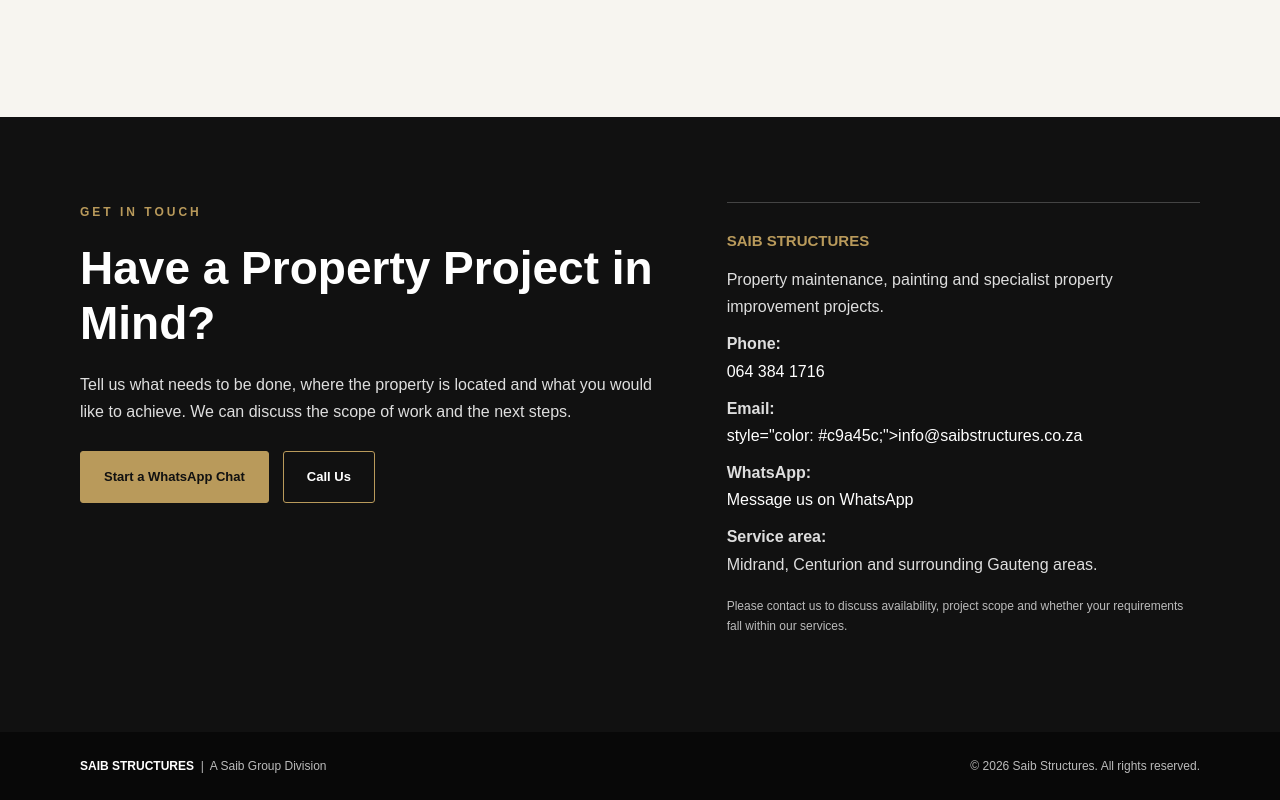
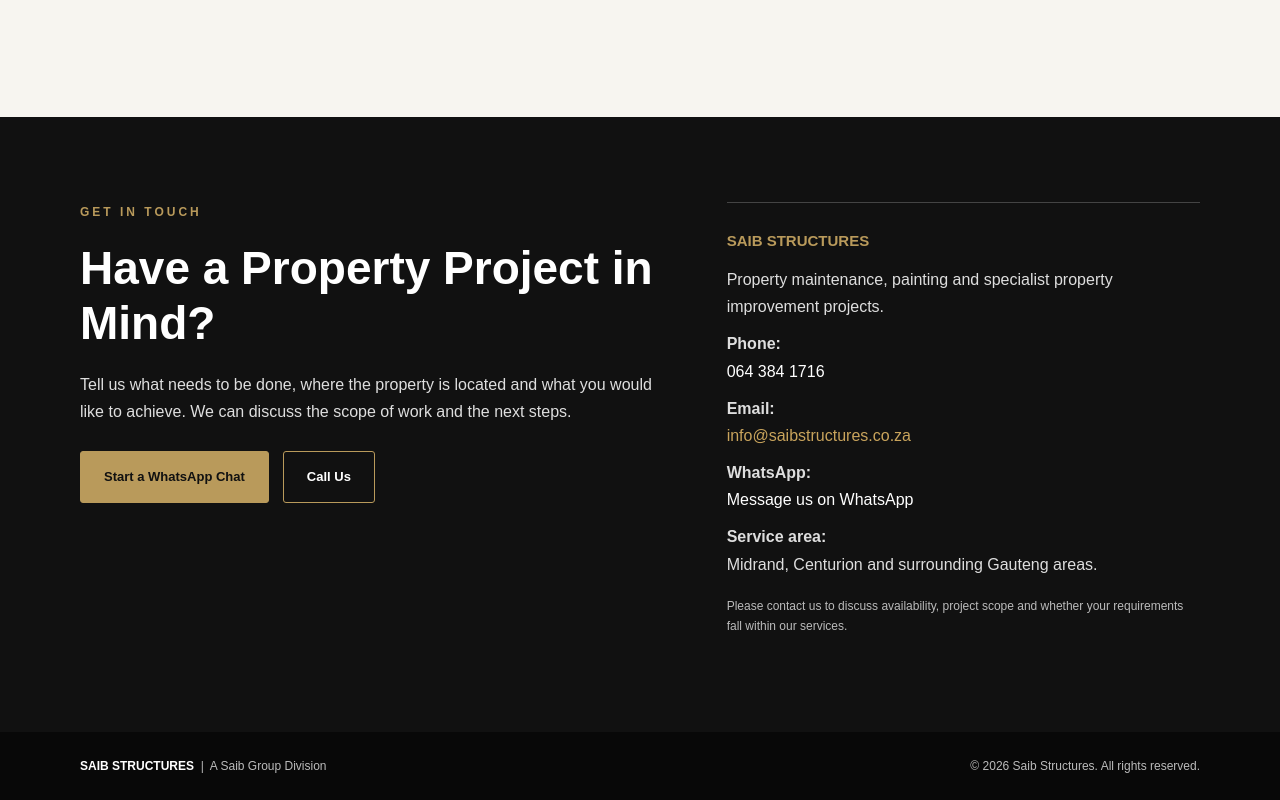
Before and after one commit to saibstructures/saibstructures-website, a plain HTML site: page index.html in a window 1280 px wide. Shown: the part 3551-4351 px from the top of the page. Drawn offline with Linux system fonts and the light colour scheme.

Commit message:
Fix email link formatting in index.html

```diff
--- a/index.html
+++ b/index.html
@@ -965,7 +965,7 @@
           </p>
           <p>
             <strong>Email:</strong><br>
-            <a href+"mailto:info@saibstructures.co.za"</a>
+            <a href+"mailto:info@saibstructures.co.za"
             style="color: #c9a45c;">info@saibstructures.co.za</a>
           </p>
 
```
